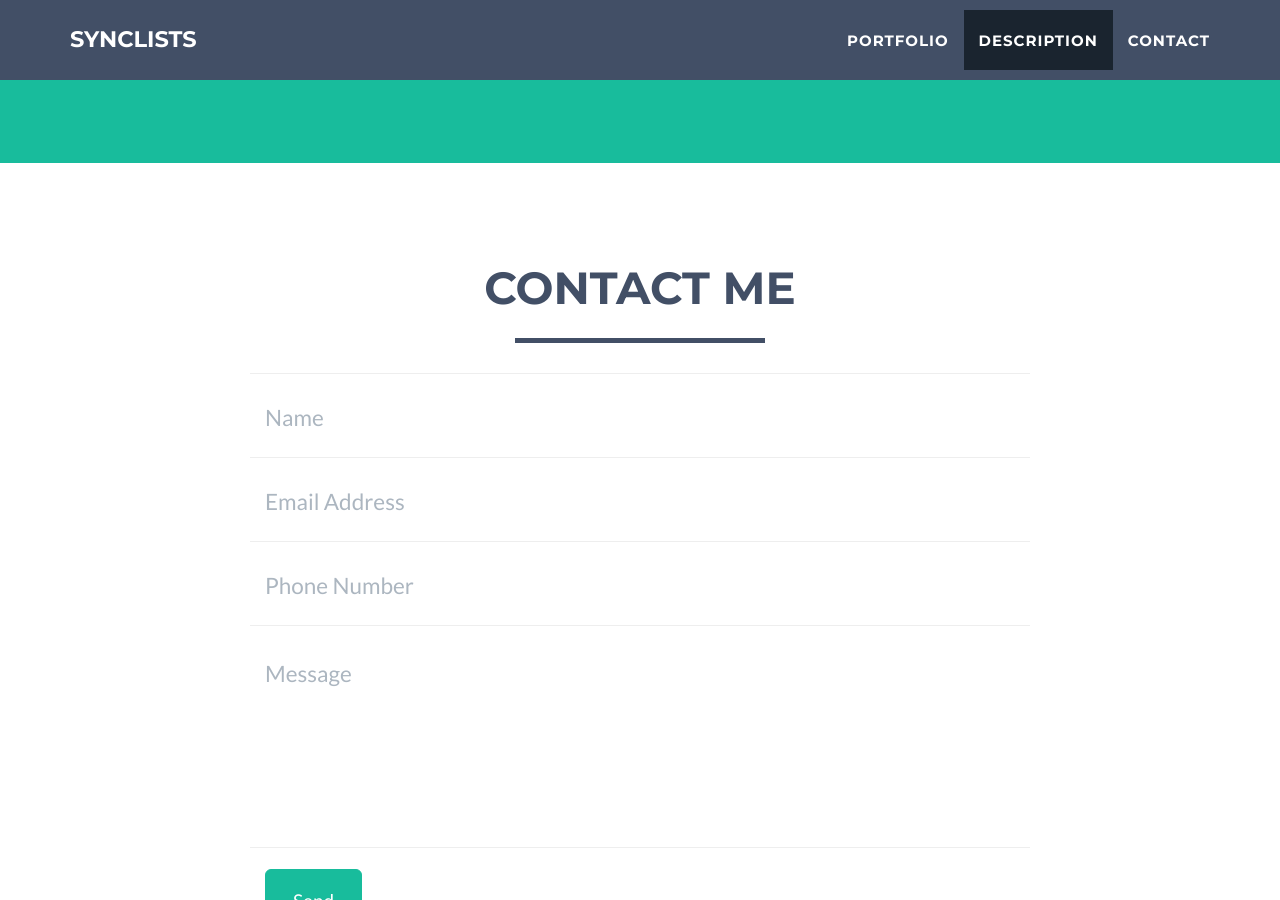
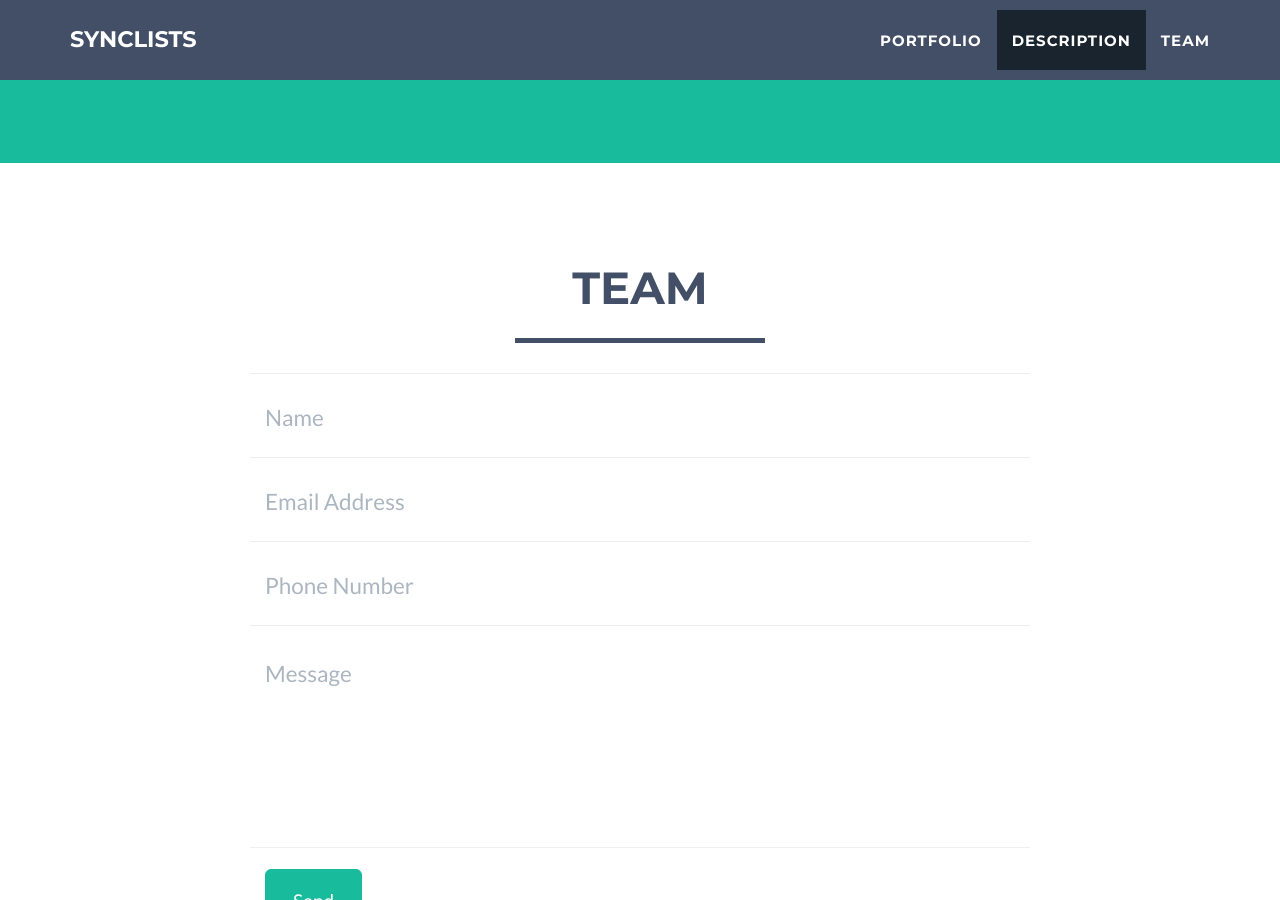
Before and after one commit to synclists/synclists.github.io, a Jekyll site: the page built from index.html, in a window 1280 px wide and 900 px high, scrolled down 1893 px. Built offline with Jekyll 4.4.1, drawn with Linux system fonts in a browser that asks for light colours.

Commit message:
updated team title

```diff
--- a/_includes/header.html
+++ b/_includes/header.html
@@ -25,7 +25,7 @@
                         <a href="#description">Description</a>
                     </li>
                     <li class="page-scroll">
-                        <a href="#contact">Contact</a>
+                        <a href="#team">Team</a>
                     </li>
                 </ul>
             </div>
--- /dev/null
+++ b/_includes/team.html
@@ -0,0 +1,54 @@
+ <!-- Team Section -->
+    <section id="team">
+        <div class="container">
+            <div class="row">
+                <div class="col-lg-12 text-center">
+                    <h2>Team</h2>
+                    <hr class="star-primary">
+                </div>
+            </div>
+            <div class="row">
+                <div class="col-lg-8 col-lg-offset-2">
+                    <!-- To configure the contact form email address, go to mail/contact_me.php and update the email address in the PHP file on line 19. -->
+                    <!-- The form should work on most web servers, but if the form is not working you may need to configure your web server differently. -->
+                    <form name="sentMessage" id="contactForm" novalidate>
+                        <div class="row control-group">
+                            <div class="form-group col-xs-12 floating-label-form-group controls">
+                                <label>Name</label>
+                                <input type="text" class="form-control" placeholder="Name" id="name" required data-validation-required-message="Please enter your name.">
+                                <p class="help-block text-danger"></p>
+                            </div>
+                        </div>
+                        <div class="row control-group">
+                            <div class="form-group col-xs-12 floating-label-form-group controls">
+                                <label>Email Address</label>
+                                <input type="email" class="form-control" placeholder="Email Address" id="email" required data-validation-required-message="Please enter your email address.">
+                                <p class="help-block text-danger"></p>
+                            </div>
+                        </div>
+                        <div class="row control-group">
+                            <div class="form-group col-xs-12 floating-label-form-group controls">
+                                <label>Phone Number</label>
+                                <input type="tel" class="form-control" placeholder="Phone Number" id="phone" required data-validation-required-message="Please enter your phone number.">
+                                <p class="help-block text-danger"></p>
+                            </div>
+                        </div>
+                        <div class="row control-group">
+                            <div class="form-group col-xs-12 floating-label-form-group controls">
+                                <label>Message</label>
+                                <textarea rows="5" class="form-control" placeholder="Message" id="message" required data-validation-required-message="Please enter a message."></textarea>
+                                <p class="help-block text-danger"></p>
+                            </div>
+                        </div>
+                        <br>
+                        <div id="success"></div>
+                        <div class="row">
+                            <div class="form-group col-xs-12">
+                                <button type="submit" class="btn btn-success btn-lg">Send</button>
+                            </div>
+                        </div>
+                    </form>
+                </div>
+            </div>
+        </div>
+    </section>
--- a/_layouts/default.html
+++ b/_layouts/default.html
@@ -9,7 +9,7 @@
     {% include header.html %}
     {% include portfolio_grid.html %}
     {% include description.html %}
-    {% include contact.html %}
+    {% include team.html %}
     {% include footer.html %}
     {% include modals.html %}
     {% include js.html %}
```
